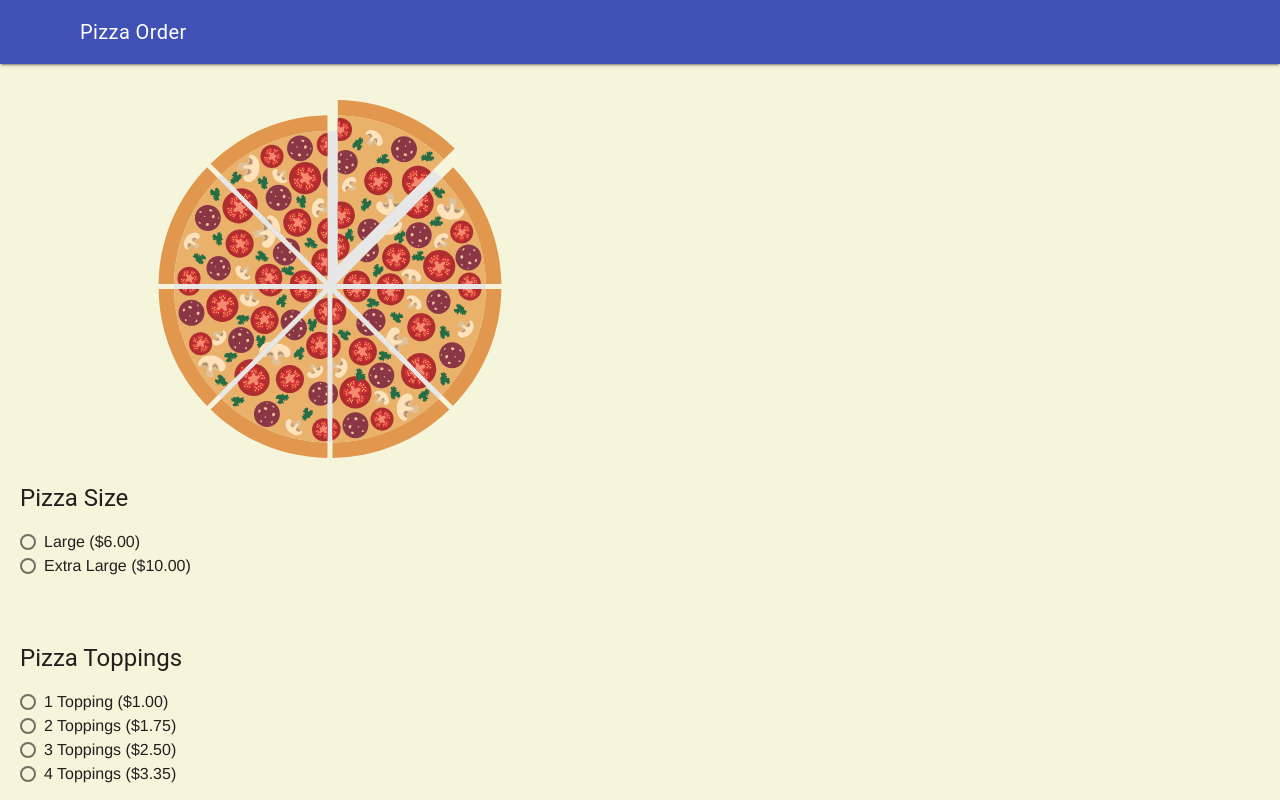
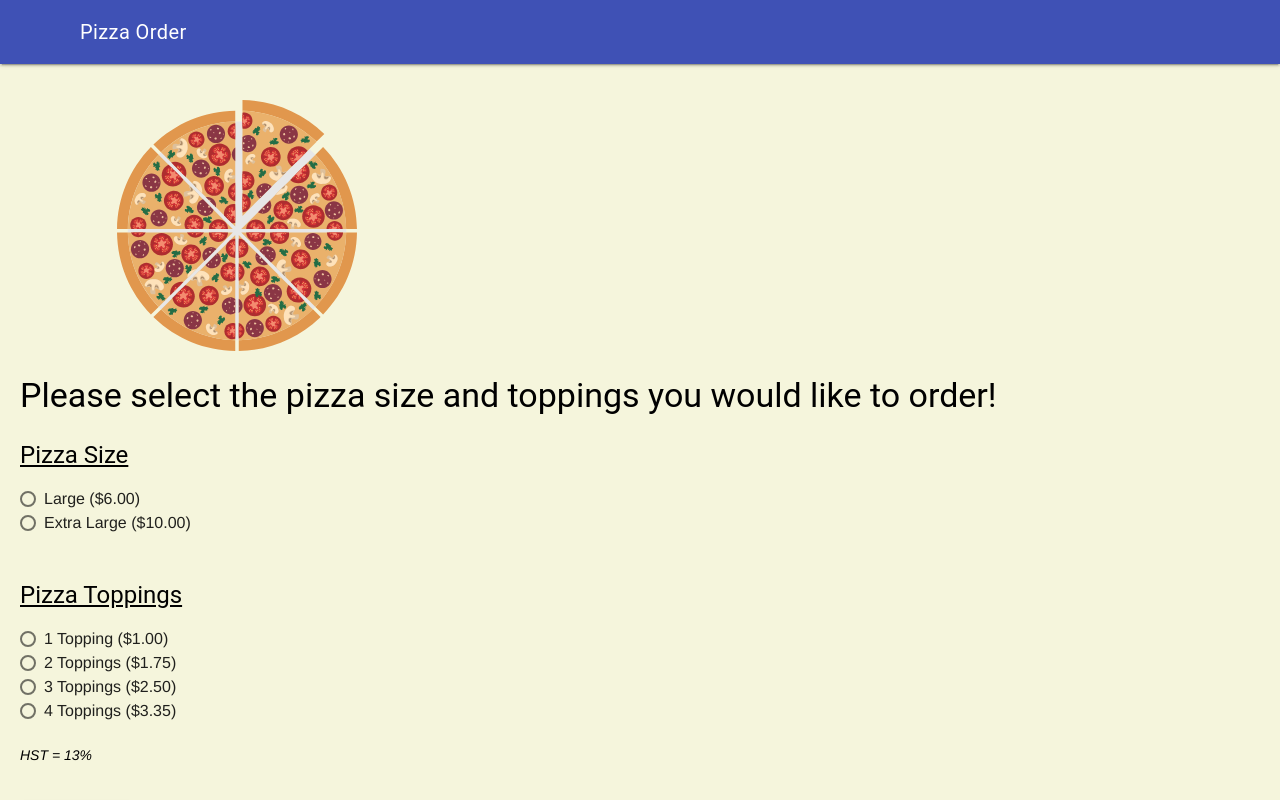
Before and after one commit to Kenny-Le-281/ICS2O-Assignment-04, a plain HTML site: page index.html in a window 1280 px wide. Drawn offline with nearby package versions, Linux system fonts and the light colour scheme.

Commit message:
added styling

```diff
--- a/css/styles.css
+++ b/css/styles.css
@@ -17,5 +17,29 @@ p {
   color: black;
   font-family: Helvetica, Arial, sans-serif;
   font-size: 1.5rem;
+  font-style: italic;
   padding-top: 5pt;
 }
+
+h3 {
+  color: black;
+  font-family: Arial, sans-serif;
+  font-size: 18px;
+  padding-top: 5pt;
+}
+
+h4 {
+  color: black;
+  font-family: Garamond, Arial, sans-serif;
+  font-size: 1rem;
+  padding-top: 5pt;
+  font-weight: bolder;
+  text-decoration: underline;
+}
+
+#total-cost {
+  color: black;
+  font-family: Garamond, Arial, sans-serif;
+  font-size: 18px;
+  padding-top: 5pt;
+}
--- a/index.html
+++ b/index.html
@@ -31,7 +31,8 @@
       </header>
       <main class="mdl-layout__content">
         <p></p>
-        <img src="./images/pizza2.svg" alt="pizza" width="50%" height="50%">
+        <img src="./images/pizza2.svg" alt="pizza" width="35%" height="35%">
+        <h3>Please select the pizza size and toppings you would like to order!</h3>
         <form>
           <div id="pizza-size">
             <h4>Pizza Size</h4>
@@ -46,7 +47,6 @@
             </label>
           </div>
         </form>
-        <br>
         <br>
         <form>
           <div id="pizza-topping">
@@ -73,7 +73,7 @@
           </div>
         </form>
         <br>
-        <br>
+        <p>HST = 13%</p>
         <br>
         <!-- Raised button with ripple -->
         <button class="mdl-button mdl-js-button mdl-button--raised mdl-js-ripple-effect mdl-button--accent"
--- a/js/script.js
+++ b/js/script.js
@@ -49,5 +49,5 @@ function total() {
   totalCost = (pizzaSize + pizzaTopping) * taxRate
 
   document.getElementById("total-cost").innerHTML =
-    "The total cost og the pizza will be: $" + totalCost.toFixed(2) + "."
+    "The total cost of the pizza will be: $" + totalCost.toFixed(2)
 }
```
